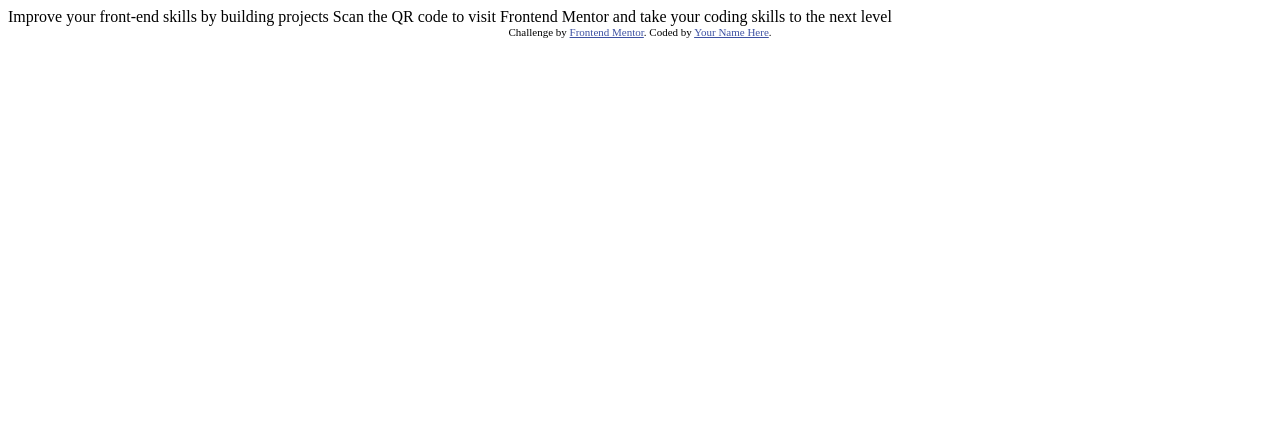
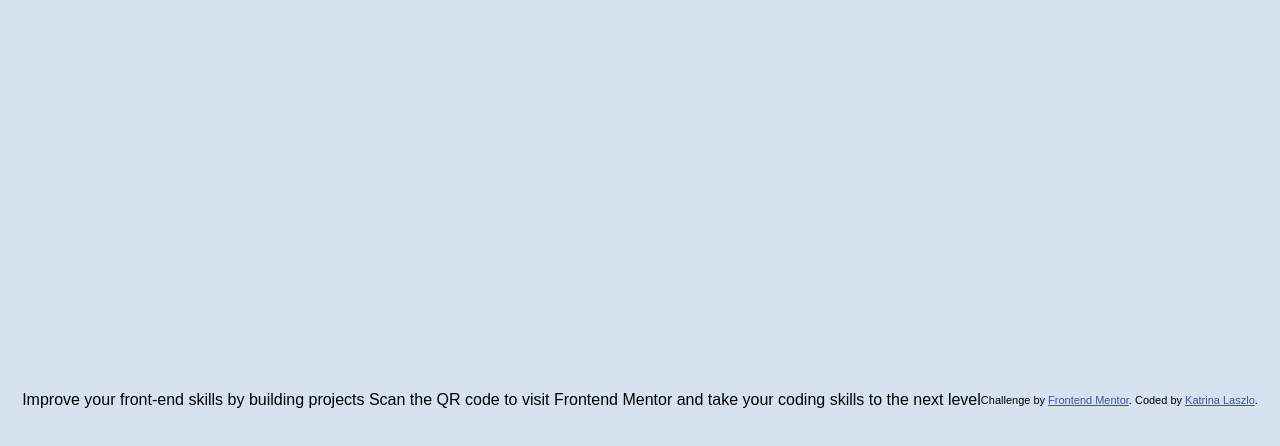
Before and after one commit to katrinavassell/qr-code-component-main, a plain HTML site: page index.html in a window 1280 px wide. Drawn offline with Linux system fonts and the light colour scheme.

Commit message:
Reinitialized repository and added files

```diff
--- a/index.html
+++ b/index.html
@@ -1,6 +1,7 @@
 <!DOCTYPE html>
 <html lang="en">
 <head>
+  <link rel="stylesheet" href="style.css">
   <meta charset="UTF-8">
   <meta name="viewport" content="width=device-width, initial-scale=1.0"> <!-- displays site properly based on user's device -->
 
@@ -22,7 +23,7 @@
 
   <div class="attribution">
     Challenge by <a href="https://www.frontendmentor.io?ref=challenge" target="_blank">Frontend Mentor</a>.
-    Coded by <a href="#">Your Name Here</a>.
+    Coded by <a href="#">Katrina Laszlo</a>.
   </div>
 </body>
 </html>
```
